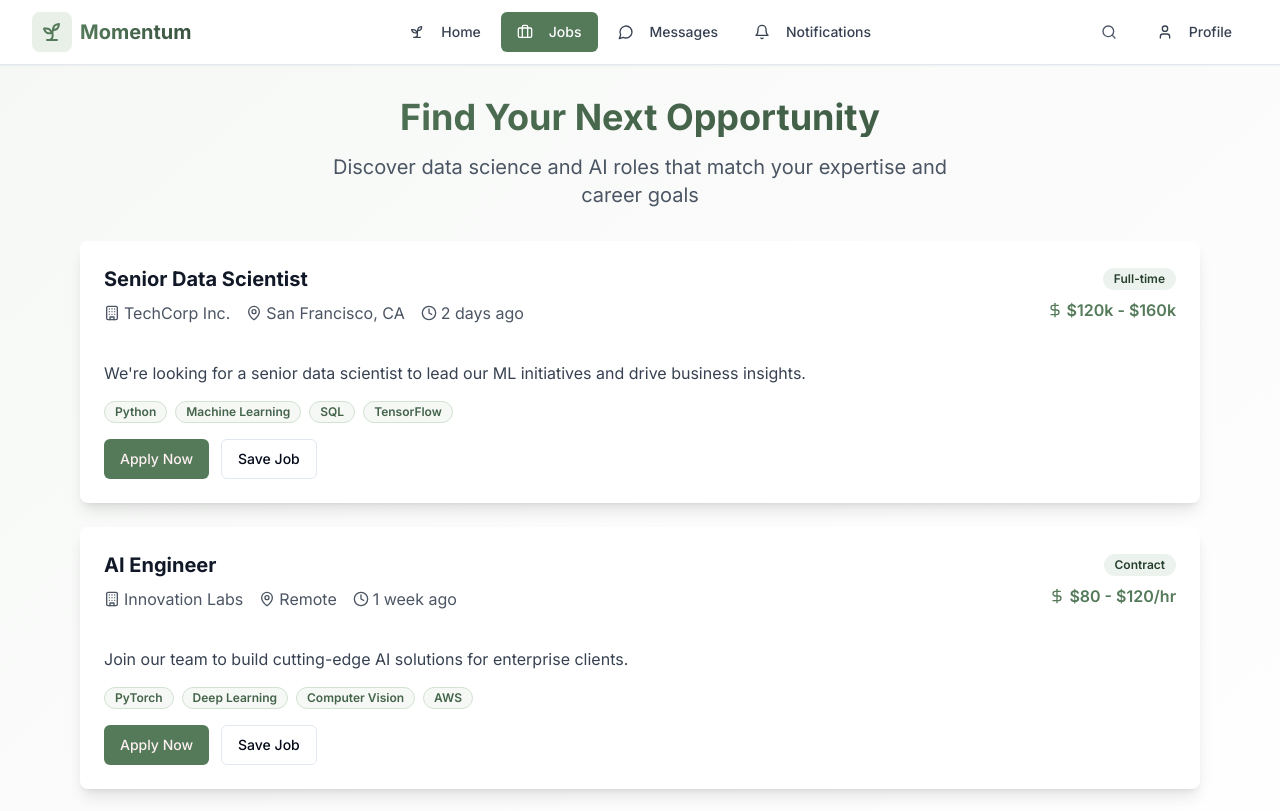
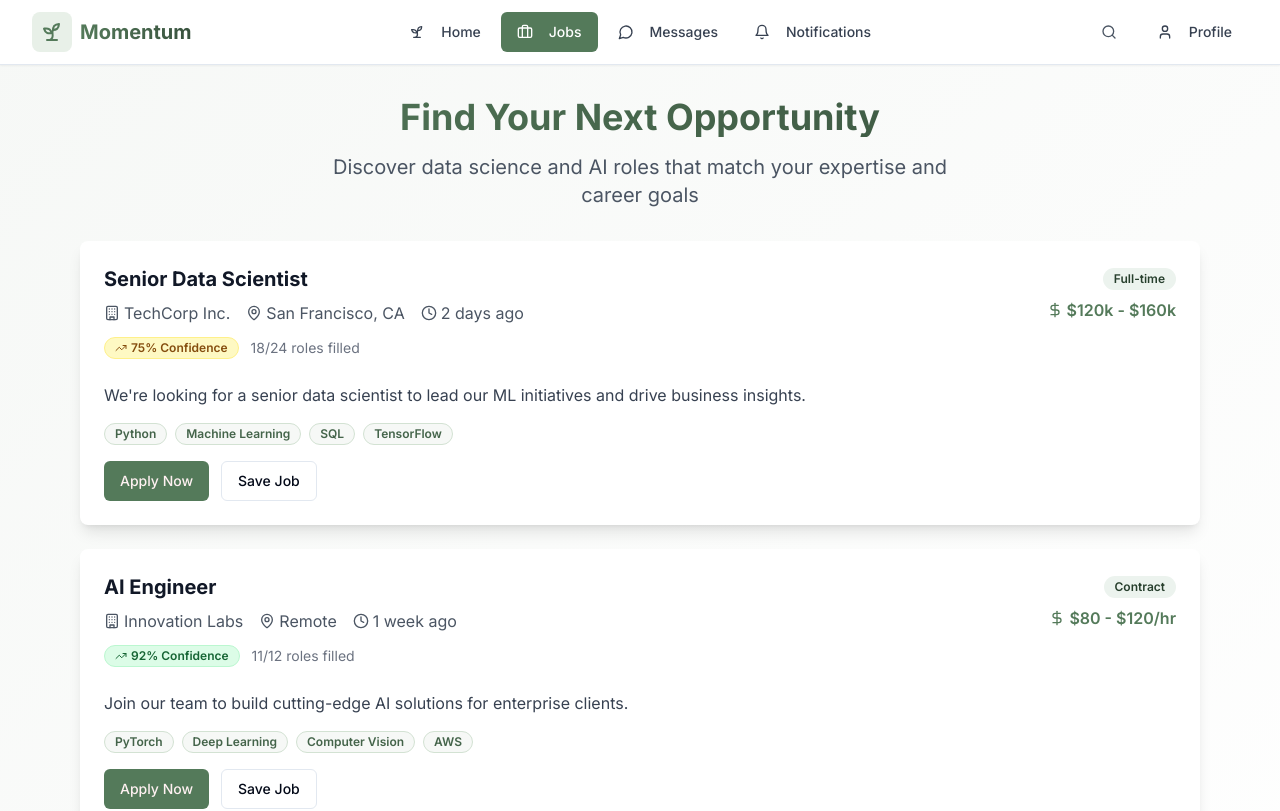
Before and after one commit to KeerthiNingegowda/momentum-grow-together-network, a React (Vite) app: page /jobs in a window 1280 px wide. Shown: the top 811 px of the page. Built offline with nearby package versions, Linux system fonts and the light colour scheme.

Commit message:
Add job posting confidence scores
Add confidence scores to job postings based on the number of roles posted and filled by each company.

```diff
--- a/src/pages/Jobs.tsx
+++ b/src/pages/Jobs.tsx
@@ -3,7 +3,7 @@ import Navigation from "@/components/Navigation";
 import { Button } from "@/components/ui/button";
 import { Card, CardContent, CardHeader } from "@/components/ui/card";
 import { Badge } from "@/components/ui/badge";
-import { MapPin, Clock, DollarSign, Building } from "lucide-react";
+import { MapPin, Clock, DollarSign, Building, TrendingUp } from "lucide-react";
 
 const Jobs = () => {
   const jobListings = [
@@ -16,7 +16,12 @@ const Jobs = () => {
       salary: "$120k - $160k",
       posted: "2 days ago",
       description: "We're looking for a senior data scientist to lead our ML initiatives and drive business insights.",
-      skills: ["Python", "Machine Learning", "SQL", "TensorFlow"]
+      skills: ["Python", "Machine Learning", "SQL", "TensorFlow"],
+      companyStats: {
+        totalPosted: 24,
+        totalFilled: 18,
+        confidenceScore: 75
+      }
     },
     {
       id: 2,
@@ -27,7 +32,12 @@ const Jobs = () => {
       salary: "$80 - $120/hr",
       posted: "1 week ago",
       description: "Join our team to build cutting-edge AI solutions for enterprise clients.",
-      skills: ["PyTorch", "Deep Learning", "Computer Vision", "AWS"]
+      skills: ["PyTorch", "Deep Learning", "Computer Vision", "AWS"],
+      companyStats: {
+        totalPosted: 12,
+        totalFilled: 11,
+        confidenceScore: 92
+      }
     },
     {
       id: 3,
@@ -38,9 +48,26 @@ const Jobs = () => {
       salary: "$100k - $140k",
       posted: "3 days ago",
       description: "Lead a team of data analysts and drive strategic decision-making through data insights.",
-      skills: ["SQL", "Tableau", "Python", "Leadership"]
+      skills: ["SQL", "Tableau", "Python", "Leadership"],
+      companyStats: {
+        totalPosted: 8,
+        totalFilled: 4,
+        confidenceScore: 50
+      }
     }
   ];
+
+  const getConfidenceColor = (score: number) => {
+    if (score >= 80) return "text-green-600";
+    if (score >= 60) return "text-yellow-600";
+    return "text-red-600";
+  };
+
+  const getConfidenceBadgeColor = (score: number) => {
+    if (score >= 80) return "bg-green-100 text-green-800 border-green-200";
+    if (score >= 60) return "bg-yellow-100 text-yellow-800 border-yellow-200";
+    return "bg-red-100 text-red-800 border-red-200";
+  };
 
   return (
     <div className="min-h-screen bg-gradient-to-br from-momentum-50 to-white">
@@ -76,6 +103,15 @@ const Jobs = () => {
                         <Clock className="h-4 w-4 mr-1" />
                         {job.posted}
                       </div>
+                    </div>
+                    <div className="flex items-center space-x-3">
+                      <Badge variant="outline" className={getConfidenceBadgeColor(job.companyStats.confidenceScore)}>
+                        <TrendingUp className="h-3 w-3 mr-1" />
+                        {job.companyStats.confidenceScore}% Confidence
+                      </Badge>
+                      <span className="text-sm text-gray-500">
+                        {job.companyStats.totalFilled}/{job.companyStats.totalPosted} roles filled
+                      </span>
                     </div>
                   </div>
                   <div className="text-right">
```
